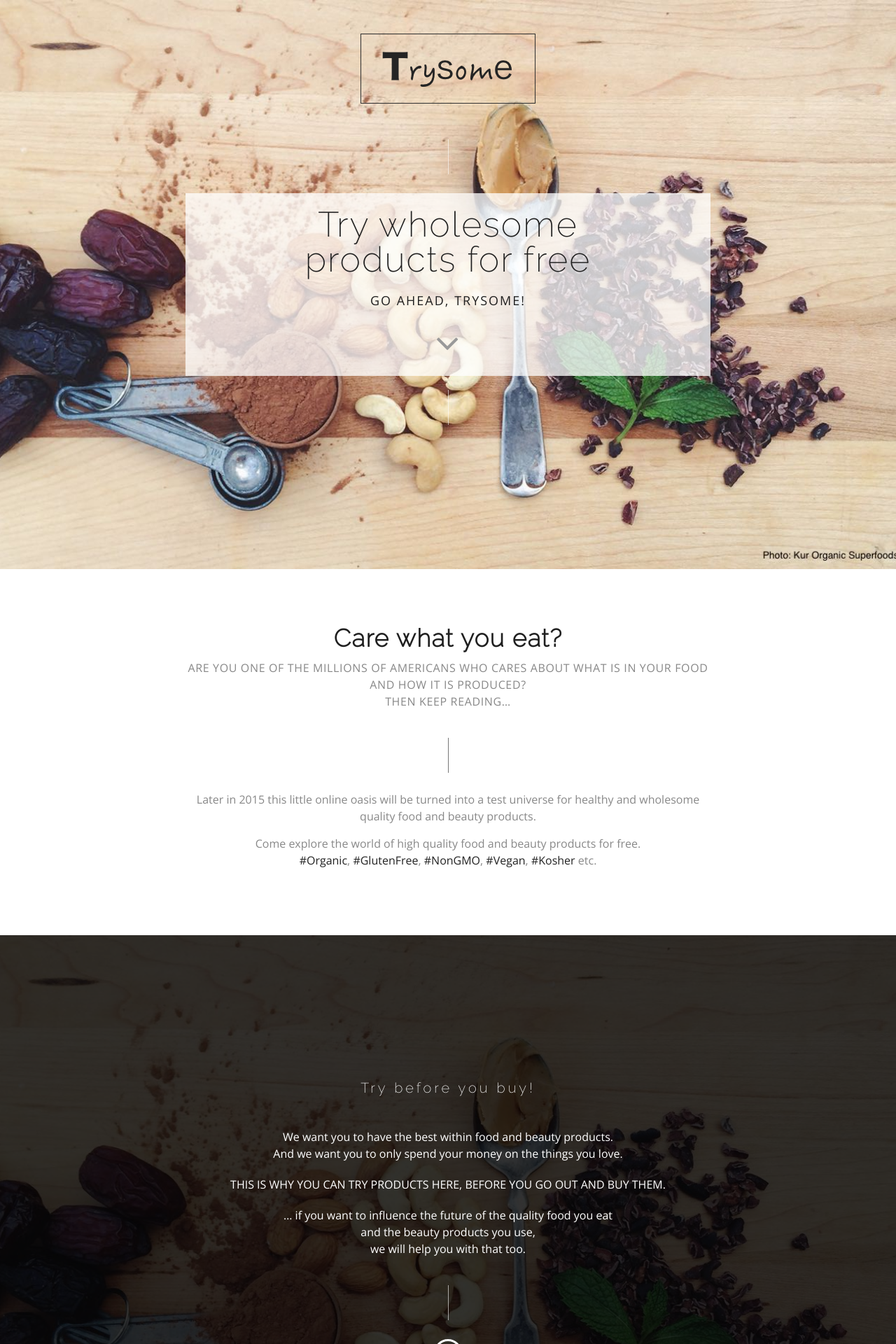
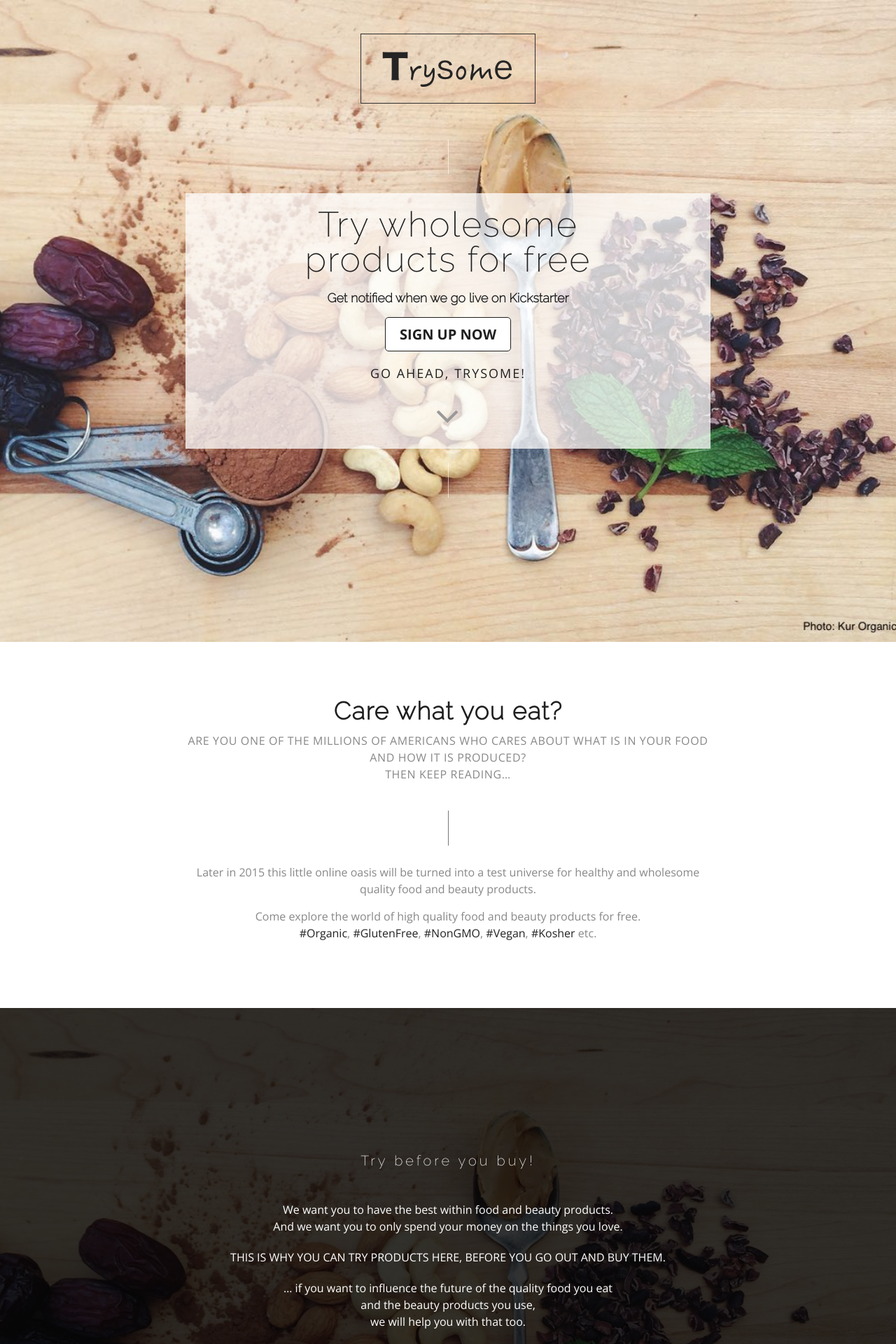
Before and after one commit to re-cph/trysome-www, a Jekyll site: the page built from index.html, in a window 1280 px wide. Shown: the top 1920 px of the page at 70% size. Built offline with Jekyll 4.4.1, drawn with Linux system fonts in a browser that asks for light colours.

Commit message:
Add button to header

```diff
--- a/_layouts/default.html
+++ b/_layouts/default.html
@@ -40,8 +40,14 @@
     <!-- QUICK POC -->
     <script type="text/javascript">
       $(function() {
+        // GOTO ABOUT
         $("#goto-about").on('click', function() {
-          $(window).scrollTo($("#about"), 1000);
+          $(window).scrollTo($("#about").offset().top - 110, 1000);
+        });
+
+        // GOTO SIGNUP
+        $("#goto-signup").on('click', function() {
+          $(window).scrollTo($("#signup").offset().top - 110, 1500);
         });
       });
     </script>
--- a/_sass/_site.sass
+++ b/_sass/_site.sass
@@ -29,10 +29,10 @@ p
   // background-color: rgba(20, 20, 20, 0.4)
 
 .caption-box
-  h3, p
+  h3, h4, p, .signup-wrapper
     background-color: rgba(255, 255, 255, 0.75)
+    margin: 0
   h3
-    margin: 0
     padding: 20px
     text-transform: none
     font-size: 50px
@@ -44,10 +44,21 @@ p
     color: #1F1F1F
     font-size: 18px
     font-weight: 400
-    margin: 0
     padding: 0 20px 20px 20px
     letter-spacing: auto
 
+  .signup-wrapper
+    padding: 25px 0
+    .button
+      border: 1px solid #1F1F1F
+      color: #1F1F1F
+      padding: 10px 20px
+      border-radius: 5px
+      background-color: #fff
+      font-size: 20px
+      font-weight: bold
+      &:hover
+        background-color: #fafafa
 .bright-bg
   a
     color: #222
--- a/index.html
+++ b/index.html
@@ -18,6 +18,10 @@ layout: default
                 Try wholesome<br>products
                 for free
               </h3>
+              <h4>Get notified when we go live on Kickstarter</h4>
+              <div class="text-center signup-wrapper">
+                <a id="goto-signup" class="button" href="#">SIGN UP NOW</a>
+              </div>
               <p>
                 Go ahead, Trysome!
               </p>
@@ -109,7 +113,7 @@ layout: default
     </div><!--/.container-->
 </div><!--/client-->
 
-<div id="works" class="content dark-bg">
+<div id="signup" class="content dark-bg">
   <div class="container">
     <div class="row">
       <div class="col-md-8 align-center col-md-offset-2">
```
